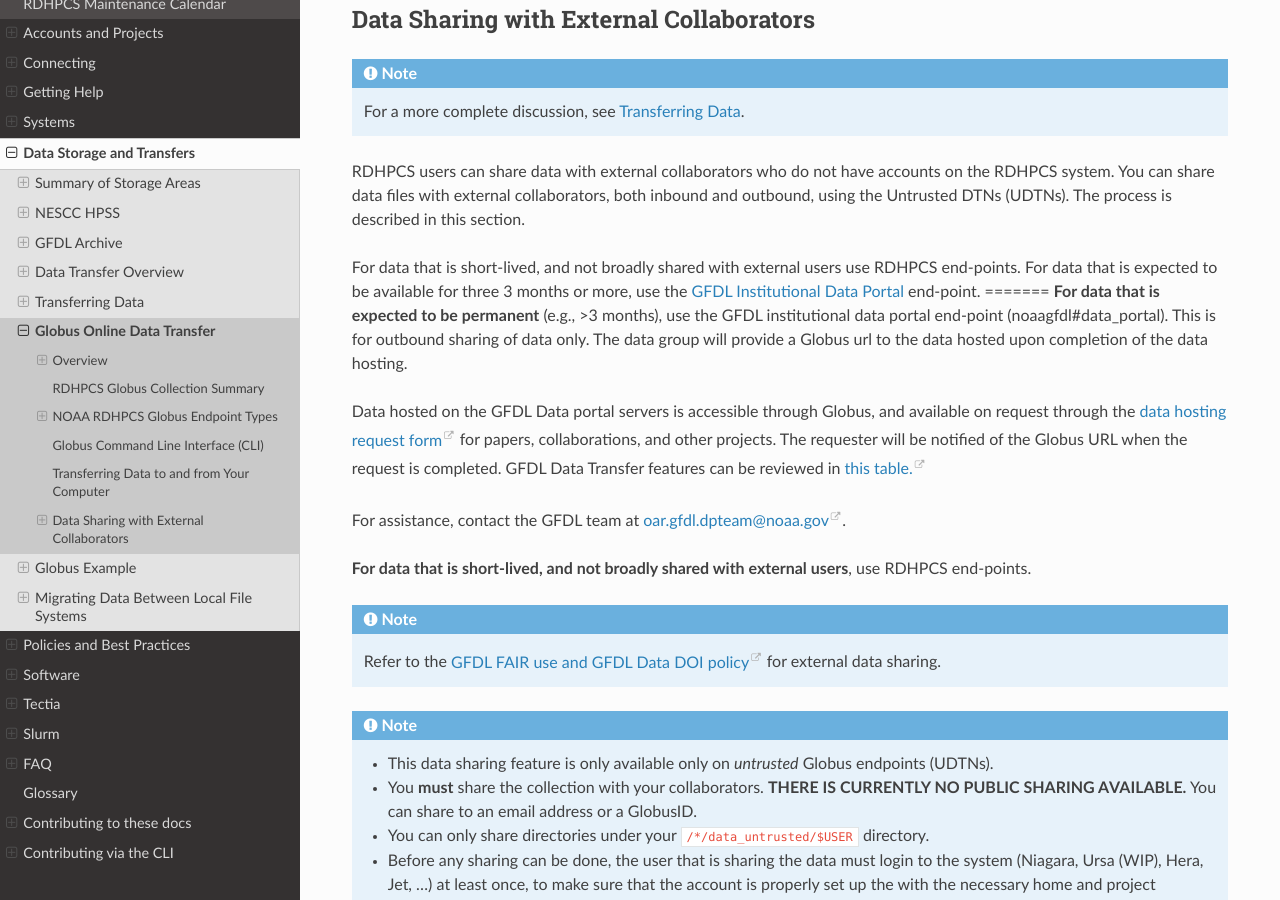
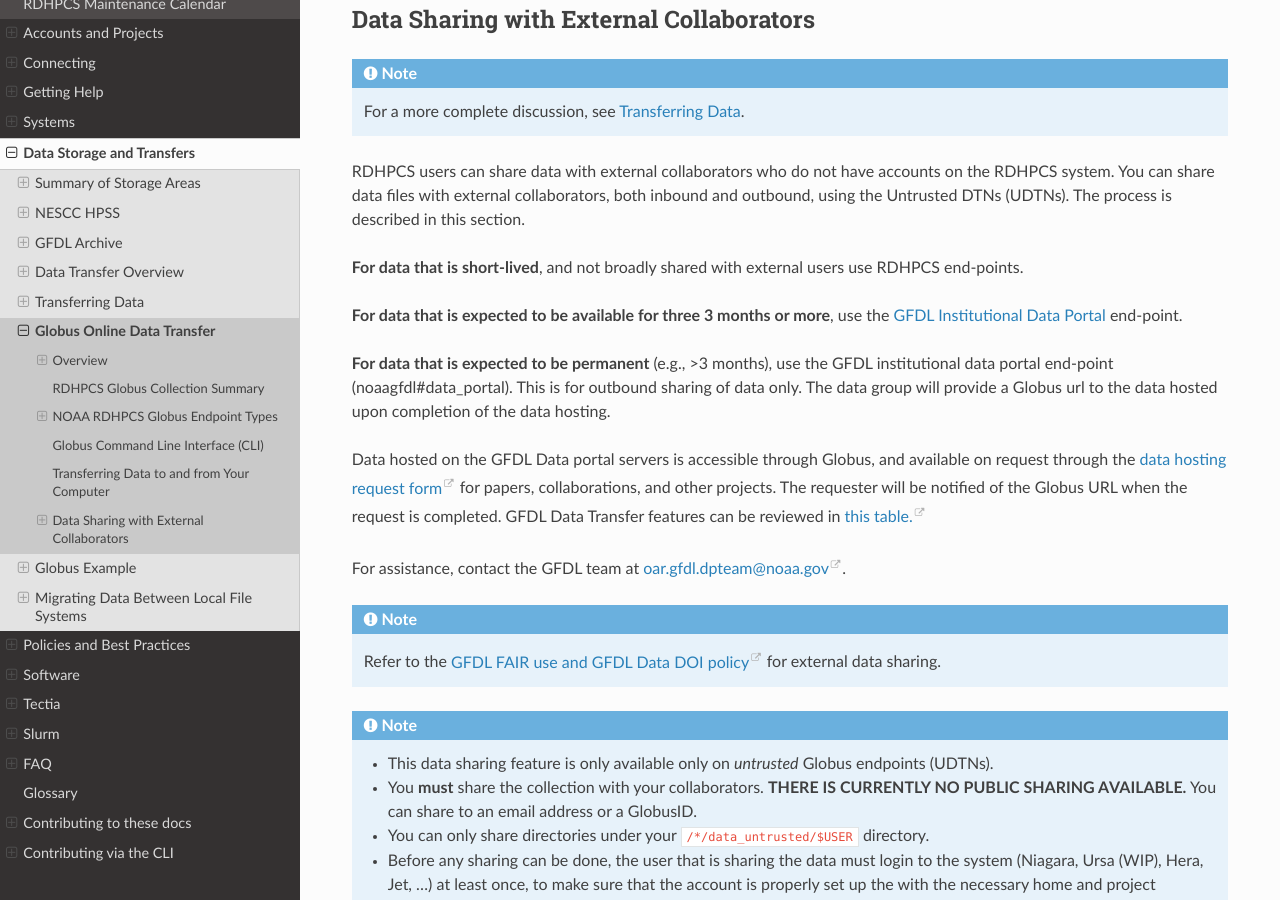
Before and after one commit to NOAA-RDHPCS/noaa-rdhpcs.github.io, a Sphinx documentation site: the page built from source/data/globus_online_data_transfer.rst, in a window 1280 px wide and 900 px high, scrolled down 3238 px. Built offline with Sphinx 7.4.7 and the Read the Docs theme 3.1.0, drawn with Linux system fonts in a browser that asks for light colours.

Commit message:
docs:  fix formatting in globus_online_data_transfer.rst
* Remove duplicate lines.
* Remove `======` formatting.

```diff
--- a/source/data/globus_online_data_transfer.rst
+++ b/source/data/globus_online_data_transfer.rst
@@ -271,10 +271,12 @@ accounts on the RDHPCS system. You can share data files with external
 collaborators, both inbound and outbound, using the Untrusted DTNs (UDTNs). The
 process is described in this section.
 
-For data that is short-lived, and not broadly shared with external users use
-RDHPCS end-points. For data that is expected to be available for three 3 months
-or more, use the :ref:`institutional_data_portal` end-point.
-=======
+**For data that is short-lived**, and not broadly shared with external users use
+RDHPCS end-points.
+
+**For data that is expected to be available for three 3 months
+or more**, use the :ref:`institutional_data_portal` end-point.
+
 **For data that is expected to be permanent** (e.g., >3 months), use the GFDL
 institutional data portal end-point (noaagfdl#data_portal). This is for
 outbound sharing of data only. The data group will provide a Globus url to
@@ -289,9 +291,6 @@ can be reviewed in `this table.
 <https://docs.google.com/spreadsheets/d/1fVC60ztNzYxFui1zyF_S_AMfoc3O15oa1-oOKhGrqQI/edit?gid=0#gid=0>`_
 
 For assistance, contact the GFDL team at oar.gfdl.dpteam@noaa.gov.
-
-**For data that is short-lived, and not broadly shared with external users**,
-use RDHPCS end-points.
 
 .. note::
 
```
